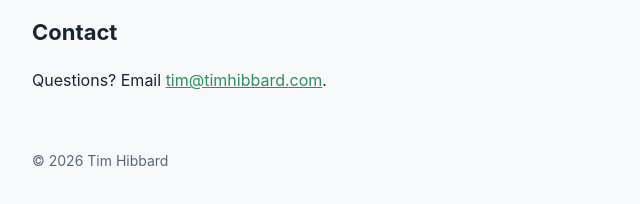
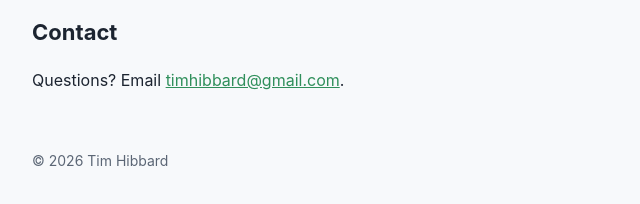
Before and after one commit to timhibbard/what-dat-temp-dew-marketing, a plain HTML site: page privacy/index.html in a window 1280 px wide. Shown: the part 1875-2079 px from the top of the page, 272-912 px from the left. Drawn offline with Linux system fonts and the light colour scheme.

Commit message:
Use timhibbard@gmail.com as the contact address
Co-Authored-By: Claude Opus 5.5 <noreply@anthropic.com>

```diff
--- a/privacy/index.html
+++ b/privacy/index.html
@@ -47,7 +47,7 @@
 <p>If this policy changes, the updated version will be posted here with a new date.</p>
 
 <h2>Contact</h2>
-<p>Questions? Email <a href="mailto:tim@timhibbard.com">tim@timhibbard.com</a>.</p>
+<p>Questions? Email <a href="mailto:timhibbard@gmail.com">timhibbard@gmail.com</a>.</p>
 
 <footer>© 2026 Tim Hibbard</footer>
 </main>
```
Also changed, not shown: support/index.html (+1 -1 lines).
